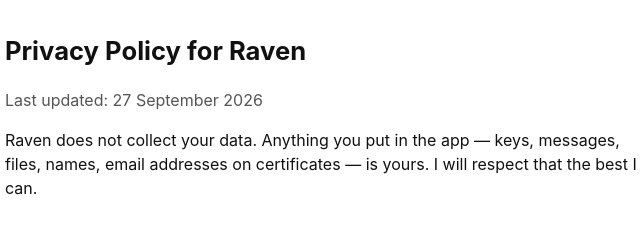
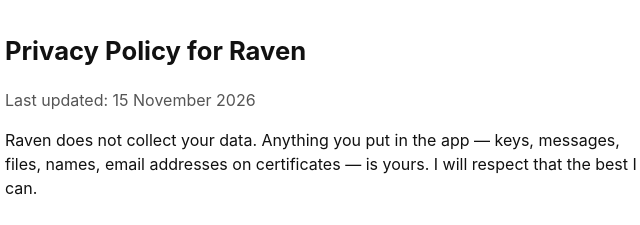
Before and after one commit to AffluentLynx/Raven-Legal, a plain HTML site: page privacy.html in a window 1280 px wide. Shown: the top 225 px of the page, 315-955 px from the left. Drawn offline with Linux system fonts and the light colour scheme.

Commit message:
Update privacy.html

```diff
--- a/privacy.html
+++ b/privacy.html
@@ -14,7 +14,7 @@
 </head>
 <body>
   <h1>Privacy Policy for Raven</h1>
-  <p class="meta">Last updated: 27 September 2026</p>
+  <p class="meta">Last updated: 15 November 2026</p>
   <p>Raven does not collect your data. Anything you put in the app — keys, messages, files, names, email addresses on certificates — is yours. I will respect that the best I can.</p>
 
   <h2>What this means</h2>
```
